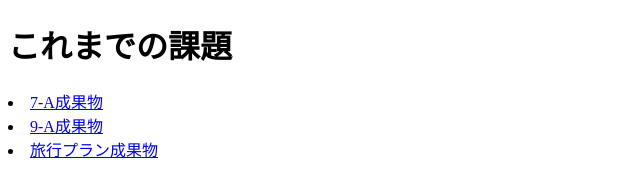
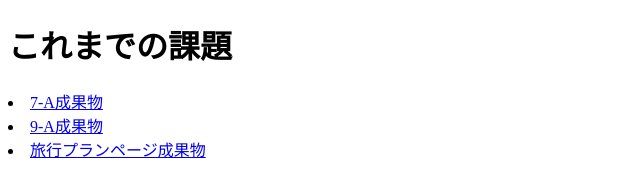
Before and after one commit to hayashi-yuta-iput/Webkadaidata, a plain HTML site: page index.html in a window 1280 px wide. Shown: the whole page, without its empty margins (0-640 px from the left). Drawn offline with Linux system fonts and the light colour scheme.

Commit message:
third commit

```diff
--- a/index.html
+++ b/index.html
@@ -11,7 +11,7 @@
     <u1>
         <li><a href="7-A.html">7-A成果物</a></li>
         <li><a href="9-A.html">9-A成果物</a></li>
-        <li><a href="mihonpage.html">旅行プラン成果物</a></li>
+        <li><a href="mihonpage.html">旅行プランページ成果物</a></li>
     </u1>
 </body>
 </html>
```
